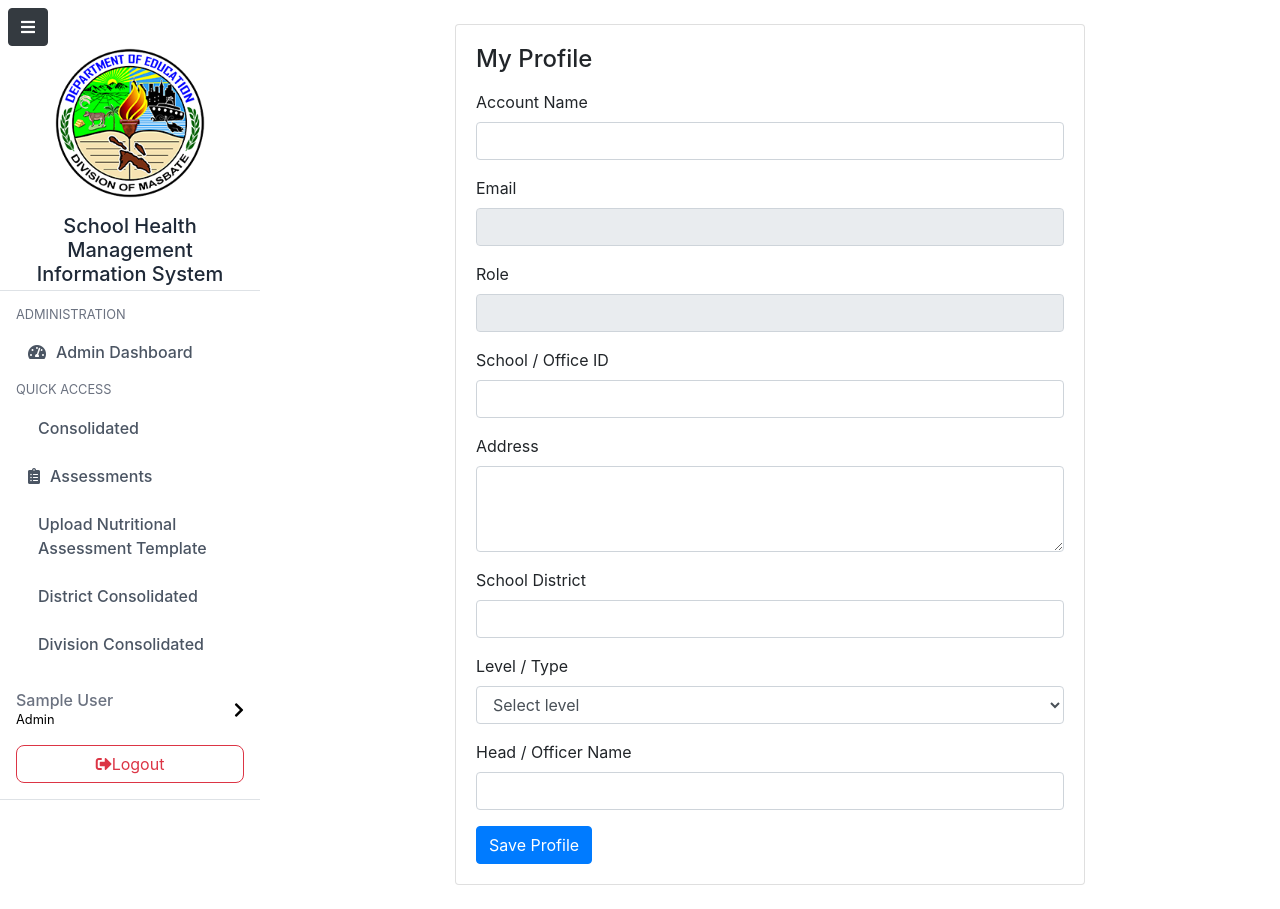
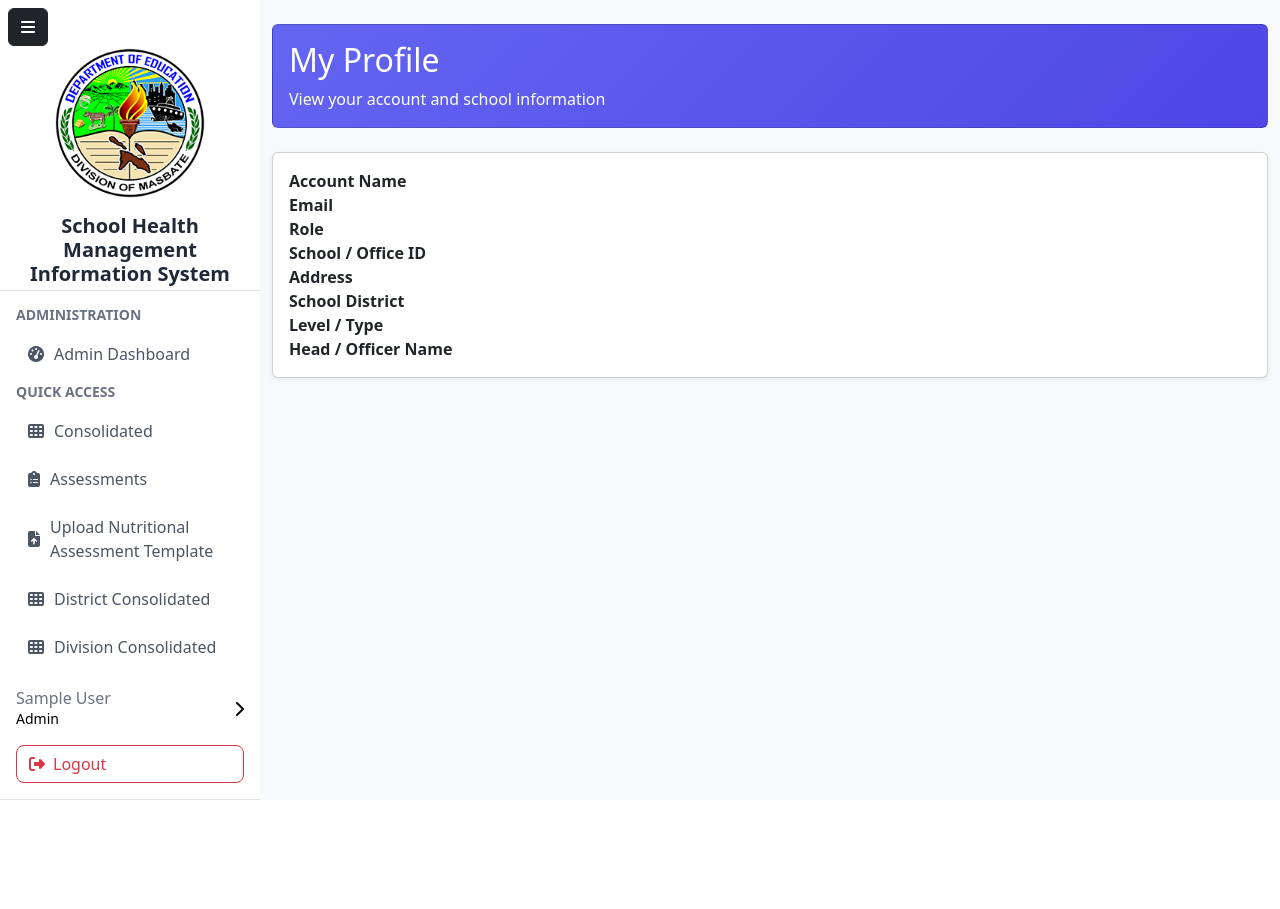
Before and after one commit to Mohji300/health, a CodeIgniter app: page /shn/index.php/profile_controller/index in a window 1280 px wide. After the commit the page ends 800 px from the top, so only its background shows below. Run offline with CodeIgniter, Linux system fonts and the light colour scheme; the visitor is signed in with stand-in values (Sample User, id 1); data that the repository does not hold is empty; some libraries are stand-ins or nearby versions.

Commit message:
profile cannot be edited anymore

```diff
--- a/application/controllers/Profile_controller.php
+++ b/application/controllers/Profile_controller.php
@@ -8,7 +8,6 @@ class Profile_controller extends CI_Controller {
         parent::__construct();
         $this->load->library('session');
         $this->load->model('user_model');
-        $this->load->library('form_validation');
         $this->load->helper('url');
 
         if (!$this->session->userdata('logged_in')) {
@@ -24,59 +23,15 @@ class Profile_controller extends CI_Controller {
         $data = [
             'user' => $user,
             'title' => 'My Profile',
-            'user_role' => $this->session->userdata('role'),
-            'errors' => $this->session->flashdata('errors'),
-            'success' => $this->session->flashdata('success'),
-            'input_data' => $this->session->flashdata('input_data')
+            'error' => $this->session->flashdata('error')
         ];
 
-        $this->load->view('templates/header', $data);
         $this->load->view('profile', $data);
-        $this->load->view('templates/footer');
     }
 
     public function update()
     {
-        $this->form_validation->set_rules('name', 'Name', 'required|max_length[255]');
-        $this->form_validation->set_rules('school_id', 'ID Number', 'required|max_length[100]');
-        $this->form_validation->set_rules('address', 'Address', 'required|max_length[500]');
-        $this->form_validation->set_rules('level', 'Level/Type', 'required|max_length[255]');
-        $this->form_validation->set_rules('head_name', 'Head/Officer Name', 'required|max_length[255]');
-
-        $user_id = $this->session->userdata('user_id');
-
-        if ($this->form_validation->run() == FALSE) {
-            $this->session->set_flashdata('errors', $this->form_validation->error_array());
-            $this->session->set_flashdata('input_data', $this->input->post());
-            redirect('profile');
-            return;
-        }
-
-        $update_data = [
-            'name' => $this->input->post('name'),
-            'school_id' => $this->input->post('school_id'),
-            'school_address' => $this->input->post('address'),
-            'school_level' => $this->input->post('level'),
-            'school_head_name' => $this->input->post('head_name'),
-            'school_district' => $this->input->post('SchoolDistricts') ?: $this->input->post('school_district')
-        ];
-
-        $success = $this->user_model->update_user($user_id, $update_data);
-
-        if ($success) {
-            $this->session->set_userdata([
-                'name' => $update_data['name'],
-                'school_id' => $update_data['school_id'],
-                'school_info_completed' => true,
-                'school_district' => $update_data['school_district'],
-                'legislative_district' => $this->input->post('legislativeDistricts') ?: $this->session->userdata('legislative_district')
-            ]);
-
-            $this->session->set_flashdata('success', 'Profile updated successfully');
-        } else {
-            $this->session->set_flashdata('error', 'Failed to update profile');
-        }
-
+        $this->session->set_flashdata('error', 'Profile information is read-only. Contact an administrator to request a change.');
         redirect('profile');
     }
 }
--- a/application/views/profile.php
+++ b/application/views/profile.php
@@ -1,86 +1,62 @@
 <?php defined('BASEPATH') OR exit('No direct script access allowed'); ?>
+<!doctype html>
+<html lang="en">
+<head>
+    <meta charset="utf-8">
+    <meta name="viewport" content="width=device-width, initial-scale=1">
+    <title><?php echo html_escape($title); ?></title>
+    <link href="https://cdn.jsdelivr.net/npm/bootstrap@5.3.2/dist/css/bootstrap.min.css" rel="stylesheet">
+    <link rel="stylesheet" href="https://cdnjs.cloudflare.com/ajax/libs/font-awesome/6.4.0/css/all.min.css">
+    <link rel="icon" href="<?= base_url('favicon.ico'); ?>">
+</head>
+<body class="bg-light">
+<div class="d-flex" id="wrapper">
+    <?php $this->load->view('templates/sidebar'); ?>
+    <div id="page-content-wrapper" class="w-100">
+        <div class="container-fluid py-4">
+            <div class="card bg-gradient-primary text-white mb-4">
+                <div class="card-body">
+                    <h1 class="h2 font-weight-bold mb-2">My Profile</h1>
+                    <p class="mb-0 opacity-8">View your account and school information</p>
+                </div>
+            </div>
 
-<div class="container py-4">
-  <div class="row">
-    <div class="col-md-8 mx-auto">
-      <div class="card">
-        <div class="card-body">
-          <h4 class="card-title mb-3">My Profile</h4>
-
-          <?php if (!empty($success)): ?>
-            <div class="alert alert-success"><?php echo $success; ?></div>
+            <?php if (!empty($error)): ?>
+                <div class="alert alert-warning"><?php echo html_escape($error); ?></div>
             <?php endif; ?>
 
-          <?php if (!empty($errors)): ?>
-            <div class="alert alert-danger">Please correct the errors below.</div>
-          <?php endif; ?>
+            <div class="card shadow-sm">
+                <div class="card-body">
+                    <dl class="row mb-0">
+                        <dt class="col-sm-4 col-lg-3">Account Name</dt>
+                        <dd class="col-sm-8 col-lg-9"><?php echo html_escape($user->name); ?></dd>
 
-          <form action="<?php echo site_url('profile/update'); ?>" method="post">
+                        <dt class="col-sm-4 col-lg-3">Email</dt>
+                        <dd class="col-sm-8 col-lg-9"><?php echo html_escape($user->email); ?></dd>
 
-            <div class="mb-3">
-              <label class="form-label">Account Name</label>
-              <input type="text" name="name" class="form-control <?php echo isset($errors['name']) ? 'is-invalid' : ''; ?>"
-                     value="<?php echo isset($input_data['name']) ? htmlspecialchars($input_data['name']) : htmlspecialchars($user->name); ?>" required>
-              <?php if (isset($errors['name'])): ?><div class="invalid-feedback"><?php echo $errors['name']; ?></div><?php endif; ?>
-            </div>
+                        <dt class="col-sm-4 col-lg-3">Role</dt>
+                        <dd class="col-sm-8 col-lg-9"><?php echo html_escape(ucfirst(str_replace('_', ' ', $user->role))); ?></dd>
 
-            <div class="mb-3">
-              <label class="form-label">Email</label>
-              <input type="email" class="form-control" value="<?php echo htmlspecialchars($user->email); ?>" disabled>
-            </div>
+                        <dt class="col-sm-4 col-lg-3">School / Office ID</dt>
+                        <dd class="col-sm-8 col-lg-9"><?php echo html_escape($user->school_id); ?></dd>
 
-            <div class="mb-3">
-              <label class="form-label">Role</label>
-              <input type="text" class="form-control" value="<?php echo ucfirst(str_replace('_',' ',$user->role)); ?>" disabled>
-            </div>
+                        <dt class="col-sm-4 col-lg-3">Address</dt>
+                        <dd class="col-sm-8 col-lg-9"><?php echo html_escape($user->school_address); ?></dd>
 
-            <div class="mb-3">
-              <label class="form-label">School / Office ID</label>
-              <input type="text" name="school_id" class="form-control <?php echo isset($errors['school_id']) ? 'is-invalid' : ''; ?>"
-                     value="<?php echo isset($input_data['school_id']) ? htmlspecialchars($input_data['school_id']) : htmlspecialchars($user->school_id); ?>" required>
-              <?php if (isset($errors['school_id'])): ?><div class="invalid-feedback"><?php echo $errors['school_id']; ?></div><?php endif; ?>
-            </div>
+                        <dt class="col-sm-4 col-lg-3">School District</dt>
+                        <dd class="col-sm-8 col-lg-9"><?php echo html_escape($user->school_district); ?></dd>
 
-            <div class="mb-3">
-              <label class="form-label">Address</label>
-              <textarea name="address" class="form-control <?php echo isset($errors['address']) ? 'is-invalid' : ''; ?>" rows="3" required><?php echo isset($input_data['address']) ? htmlspecialchars($input_data['address']) : htmlspecialchars($user->school_address); ?></textarea>
-              <?php if (isset($errors['address'])): ?><div class="invalid-feedback"><?php echo $errors['address']; ?></div><?php endif; ?>
-            </div>
+                        <dt class="col-sm-4 col-lg-3">Level / Type</dt>
+                        <dd class="col-sm-8 col-lg-9"><?php echo html_escape($user->school_level); ?></dd>
 
-            <div class="mb-3">
-              <label class="form-label">School District</label>
-              <input type="text" name="SchoolDistricts" class="form-control" value="<?php echo htmlspecialchars($user->school_district); ?>">
-            </div>
-
-            <div class="mb-3">
-              <label class="form-label">Level / Type</label>
-              <select name="level" class="form-control <?php echo isset($errors['level']) ? 'is-invalid' : ''; ?>" required>
-                <option value="" disabled <?php echo empty($user->school_level) ? 'selected' : ''; ?>>Select level</option>
-                <option value="Elementary" <?php echo ($user->school_level=='Elementary') ? 'selected' : ''; ?>>Elementary</option>
-                <option value="Secondary" <?php echo ($user->school_level=='Secondary') ? 'selected' : ''; ?>>Secondary</option>
-                <option value="Integrated" <?php echo ($user->school_level=='Integrated') ? 'selected' : ''; ?>>Integrated</option>
-                <option value="Stand Alone SHS" <?php echo ($user->school_level=='Stand Alone SHS') ? 'selected' : ''; ?>>Stand Alone SHS</option>
-                <option value="Regional Division" <?php echo ($user->school_level=='Regional Division') ? 'selected' : ''; ?>>Regional Division</option>
-                <option value="Provincial Division" <?php echo ($user->school_level=='Provincial Division') ? 'selected' : ''; ?>>Provincial Division</option>
-                <option value="City Division" <?php echo ($user->school_level=='City Division') ? 'selected' : ''; ?>>City Division</option>
-              </select>
-              <?php if (isset($errors['level'])): ?><div class="invalid-feedback"><?php echo $errors['level']; ?></div><?php endif; ?>
-            </div>
-
-            <div class="mb-3">
-              <label class="form-label">Head / Officer Name</label>
-              <input type="text" name="head_name" class="form-control <?php echo isset($errors['head_name']) ? 'is-invalid' : ''; ?>"
-                     value="<?php echo isset($input_data['head_name']) ? htmlspecialchars($input_data['head_name']) : htmlspecialchars($user->school_head_name); ?>" required>
-              <?php if (isset($errors['head_name'])): ?><div class="invalid-feedback"><?php echo $errors['head_name']; ?></div><?php endif; ?>
-            </div>
-
-            <div class="d-grid">
-              <button type="submit" class="btn btn-primary">Save Profile</button>
-            </div>
-
-          </form>
+                        <dt class="col-sm-4 col-lg-3">Head / Officer Name</dt>
+                        <dd class="col-sm-8 col-lg-9"><?php echo html_escape($user->school_head_name); ?></dd>
+                    </dl>
                 </div>
             </div>
         </div>
     </div>
 </div>
+<script src="https://cdn.jsdelivr.net/npm/bootstrap@5.3.2/dist/js/bootstrap.bundle.min.js"></script>
+</body>
+</html>
```
Lines whose indentation alone changed are shown as unchanged.
